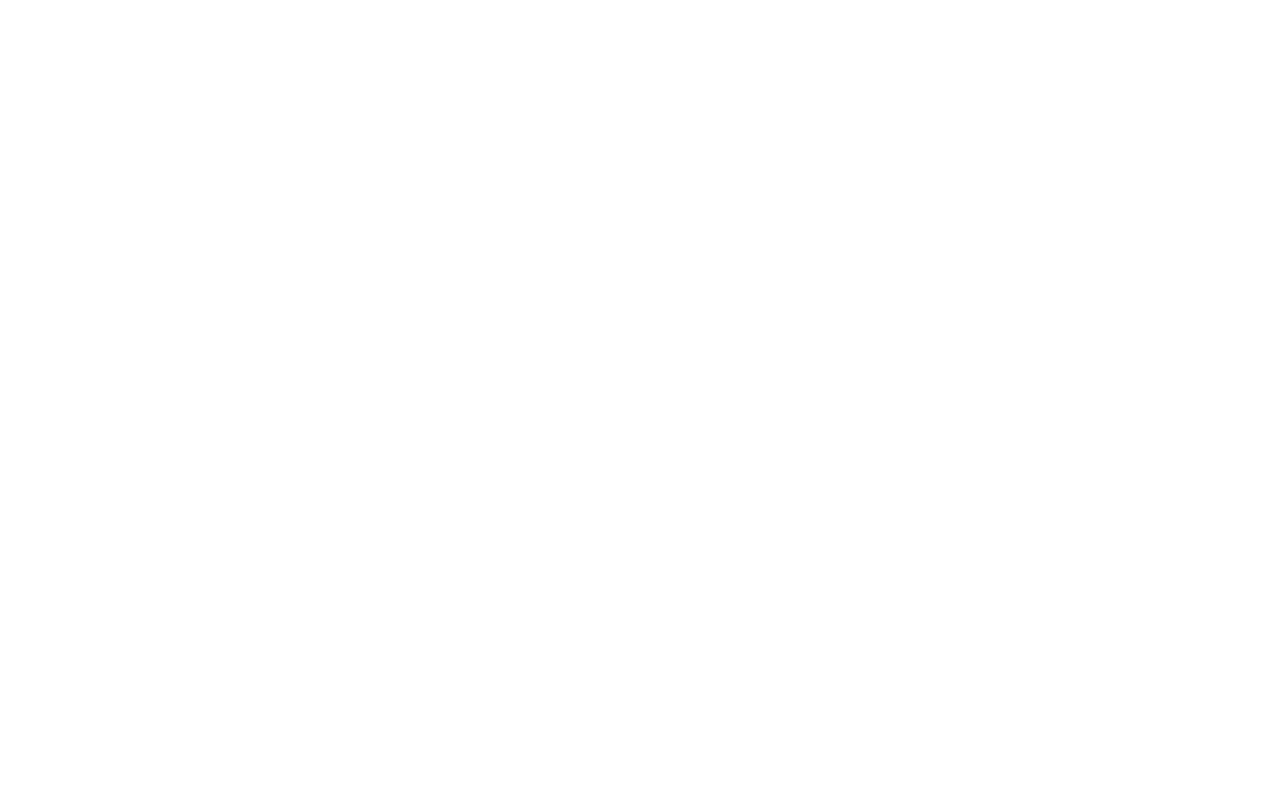
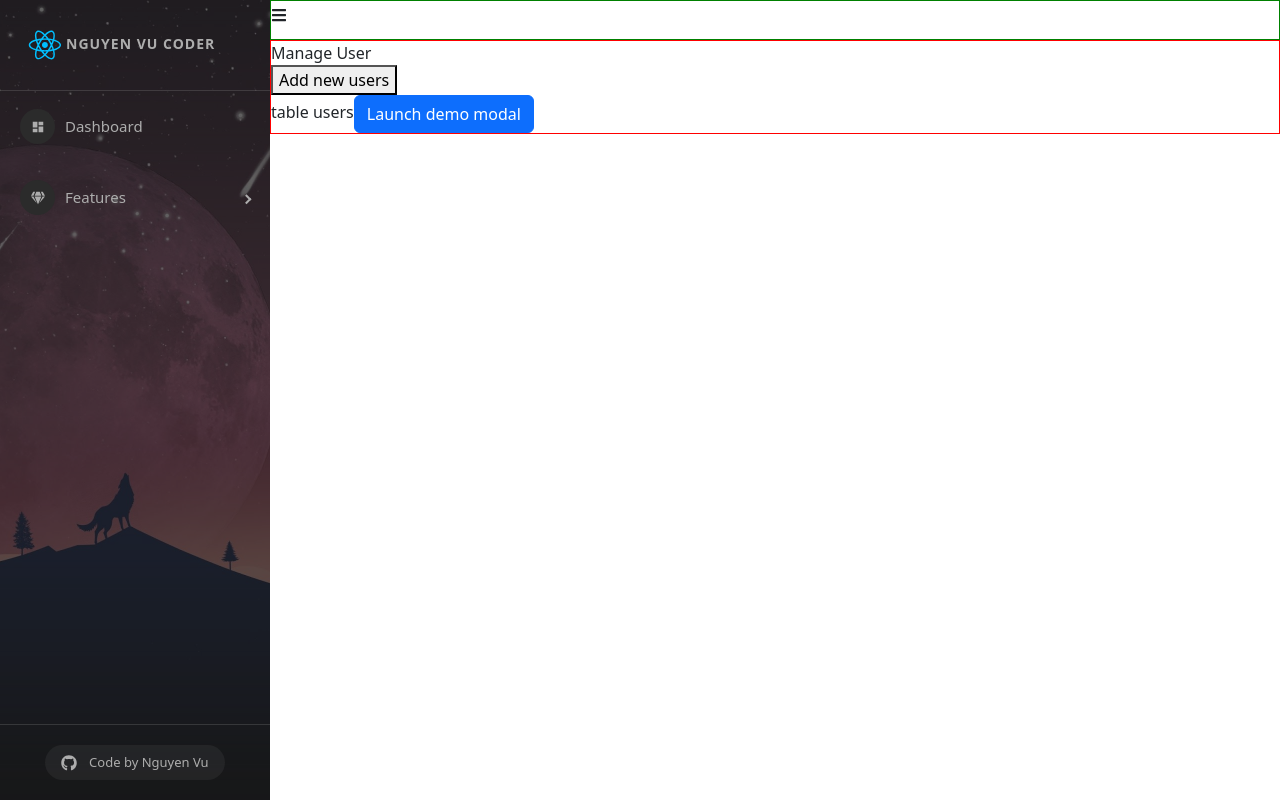
Before and after one commit to nguyenvu232901/base-react-redux, a React (Create React App) app: page /admins/manage-users in a window 1280 px wide. Before the commit this address had no page. Built offline with nearby package versions, Linux system fonts and the light colour scheme.

Commit message:
manageUser + model

```diff
--- a/src/App.scss
+++ b/src/App.scss
@@ -51,9 +51,10 @@
       .btn-content {
         button {
           border-radius: 5px;
-          padding: 7px 15px;
+          padding: 8px 15px;
           background-color: #303030;
           color: white;
+          border: none;
           &:hover {
             background-color: black;
           }
--- a/src/components/Admin/Admin.js
+++ b/src/components/Admin/Admin.js
@@ -2,6 +2,7 @@
 import "./Admin.scss"; // Assuming you have a CSS file for styling
 import { FaBars } from "react-icons/fa";
 import React, { useState } from "react";
+import { Outlet } from "react-router-dom";
 
 const Admin = () => {
   const [collapsed, setCollapsed] = useState(false);
@@ -11,8 +12,12 @@
         <SideBar collapsed={collapsed} />
       </div>
       <div className="admin-content">
-        <FaBars onClick={() => setCollapsed(!collapsed)} />
-        aa
+        <div className="admin-header">
+          <FaBars onClick={() => setCollapsed(!collapsed)} />
+        </div>
+        <div className="admin-main">
+          <Outlet />
+        </div>
       </div>
     </div>
   );
--- a/src/components/Admin/Admin.scss
+++ b/src/components/Admin/Admin.scss
@@ -41,4 +41,15 @@
       }
     }
   }
+  .admin-content {
+    width: 100%;
+    .admin-header {
+      height: 40px;
+      border: 1px solid green;
+    }
+
+    .admin-main {
+      border: 1px solid red;
+    }
+  }
 }
--- /dev/null
+++ b/src/components/Admin/Content/DashBoard.js
@@ -0,0 +1,5 @@
+const DashBoard = (props) => {
+  return <div className="admin-dashboard">Dashboard Content</div>;
+};
+
+export default DashBoard;
--- /dev/null
+++ b/src/components/Admin/Content/ManageUser.js
@@ -0,0 +1,20 @@
+import ModelCreateUser from "./ModelCreateUser";
+
+const ManageUser = (props) => {
+  return (
+    <div className="manage-user-container">
+      <div className="title">Manage User</div>
+      <div className="users-content">
+        <div className="">
+          <button>Add new users</button>
+        </div>
+        <div className="">
+          table users
+          <ModelCreateUser />
+        </div>
+      </div>
+    </div>
+  );
+};
+
+export default ManageUser;
--- /dev/null
+++ b/src/components/Admin/Content/ModelCreateUser.js
@@ -0,0 +1,70 @@
+import { useState } from "react";
+import Button from "react-bootstrap/Button";
+import Modal from "react-bootstrap/Modal";
+
+function ModelCreateUser() {
+  const [show, setShow] = useState(false);
+
+  const handleClose = () => setShow(false);
+  const handleShow = () => setShow(true);
+
+  return (
+    <>
+      <Button variant="primary" onClick={handleShow}>
+        Launch demo modal
+      </Button>
+
+      <Modal
+        show={show}
+        onHide={handleClose}
+        size="xl"
+        backdrop="static"
+        keyboard={false}
+      >
+        <Modal.Header closeButton>
+          <Modal.Title>Admin new user</Modal.Title>
+        </Modal.Header>
+        <Modal.Body>
+          <form className="row g-3">
+            <div className="col-md-6">
+              <label className="form-label">Email</label>
+              <input type="email" className="form-control" />
+            </div>
+            <div className="col-md-6">
+              <label className="form-label">Password</label>
+              <input type="password" className="form-control" />
+            </div>
+
+            <div className="col-md-6">
+              <label className="form-label">UserName</label>
+              <input type="text" className="form-control" />
+            </div>
+            <div className="col-md-4">
+              <label className="form-label">Role</label>
+              <select className="form-select">
+                <option selected value={"USER"}>
+                  USER
+                </option>
+                <option value={"ADMIN"}>ADMIN</option>
+              </select>
+            </div>
+            <div className="col-md-12">
+              <label className="form-label">Image</label>
+              <input type="file" className="form-control" />
+            </div>
+          </form>
+        </Modal.Body>
+        <Modal.Footer>
+          <Button variant="secondary" onClick={handleClose}>
+            Close
+          </Button>
+          <Button variant="primary" onClick={handleClose}>
+            Save
+          </Button>
+        </Modal.Footer>
+      </Modal>
+    </>
+  );
+}
+
+export default ModelCreateUser;
--- a/src/components/Admin/SideBar.js
+++ b/src/components/Admin/SideBar.js
@@ -9,20 +9,14 @@
   SidebarContent,
 } from "react-pro-sidebar";
 
-import {
-  FaTachometerAlt,
-  FaGem,
-  FaList,
-  FaGithub,
-  FaRegLaughWink,
-  FaHeart,
-} from "react-icons/fa";
+import { FaGem, FaGithub } from "react-icons/fa";
 import sidebarBg from "../../assets/bg2.jpg";
 import { DiReact } from "react-icons/di";
 import { MdDashboard } from "react-icons/md";
+import { Link } from "react-router-dom";
 
 const SideBar = (props) => {
-  const { image, collapsed, toggled, handleToggleSidebar } = props;
+  const { collapsed, toggled, handleToggleSidebar } = props;
   return (
     <>
       <ProSidebar
@@ -57,6 +51,7 @@
               // suffix={<span className="badge red">Main</span>}
             >
               Dashboard
+              <Link to="/admins" />
             </MenuItem>
           </Menu>
           <Menu iconShape="circle">
@@ -66,9 +61,21 @@
               icon={<FaGem />}
               title="Features"
             >
-              <MenuItem> Quản lý Users</MenuItem>
-              <MenuItem> Quản lý Bài Quiz</MenuItem>
-              <MenuItem> Quản lý câu hỏi</MenuItem>
+              <MenuItem>
+                {" "}
+                Quản lý Users
+                <Link to="/admins/manage-users" />
+              </MenuItem>
+              <MenuItem>
+                {" "}
+                Quản lý Bài Quiz
+                <Link to="/admins/manage-quizzes" />
+              </MenuItem>
+              <MenuItem>
+                {" "}
+                Quản lý câu hỏi
+                <Link to="/admins/manage-questions" />
+              </MenuItem>
             </SubMenu>
           </Menu>
         </SidebarContent>
--- a/src/components/Header/Header.js
+++ b/src/components/Header/Header.js
@@ -1,7 +1,6 @@
 import Container from "react-bootstrap/Container";
 import Nav from "react-bootstrap/Nav";
 import Navbar from "react-bootstrap/Navbar";
-import NavDropdown from "react-bootstrap/NavDropdown";
 import { NavLink } from "react-router-dom";
 
 const Header = () => {
--- a/src/index.js
+++ b/src/index.js
@@ -9,6 +9,8 @@
 import User from "./components/User/User";
 import Admin from "./components/Admin/Admin";
 import HomePage from "./components/Home/HomePage";
+import DashBoard from "./components/Admin/Content/DashBoard";
+import ManageUser from "./components/Admin/Content/ManageUser";
 
 const root = ReactDOM.createRoot(document.getElementById("root"));
 root.render(
@@ -18,10 +20,13 @@
       <Routes>
         <Route path="/" element={<App />}>
           <Route index element={<HomePage />} />
-          {/* Nested routes for User and Admin components */}
           <Route path="/users" element={<User />} />
         </Route>
-        <Route path="/admins" element={<Admin />} />
+
+        <Route path="/admins" element={<Admin />}>
+          <Route index element={<DashBoard />} />
+          <Route path="manage-users" element={<ManageUser />} />
+        </Route>
       </Routes>
     </BrowserRouter>
     {/* </React.StrictMode> */}
```
